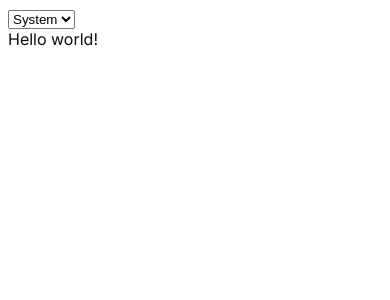
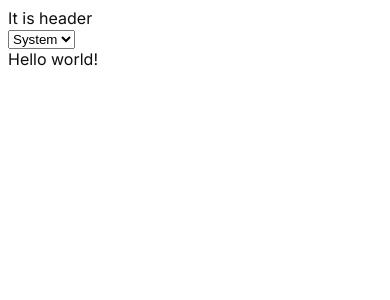
Before and after one commit to ZadorozhnyiYevhenii/streaming-app, a Next.js app: page / in a window 390 px wide. Shown: the top 300 px of the page. Built offline with nearby package versions, Linux system fonts and the light colour scheme.

Commit message:
feat: added loading page and css breakpoints

```diff
--- a/src/app/layout.tsx
+++ b/src/app/layout.tsx
@@ -3,6 +3,7 @@ import { Inter } from "next/font/google";
 import "./globals.scss";
 import { ThemeSwitcherProvider } from "@/providers/ThemeProvider";
 import { ThemeSwitcher } from "@/components/ThemeSwitcher/ThemeSwitcher";
+import { Header } from "@/components/Header/Header";
 
 const inter = Inter({ subsets: ["latin"] });
 
@@ -20,6 +21,7 @@ export default function RootLayout({
     <html lang="en">
       <body className={inter.className}>
         <ThemeSwitcherProvider>
+          <Header />
           <ThemeSwitcher />
           {children}
         </ThemeSwitcherProvider>
--- /dev/null
+++ b/src/app/loading.tsx
@@ -0,0 +1,3 @@
+export default function Loading() {
+  return <div>...Loading</div>
+}
--- /dev/null
+++ b/src/components/Header/Header.tsx
@@ -0,0 +1,7 @@
+export const Header = () => {
+  return (
+    <header>
+      It is header
+    </header>
+  );
+};
```
Also changed, not shown: src/styleutils/breakPoints.scss (+17 -0 lines).
